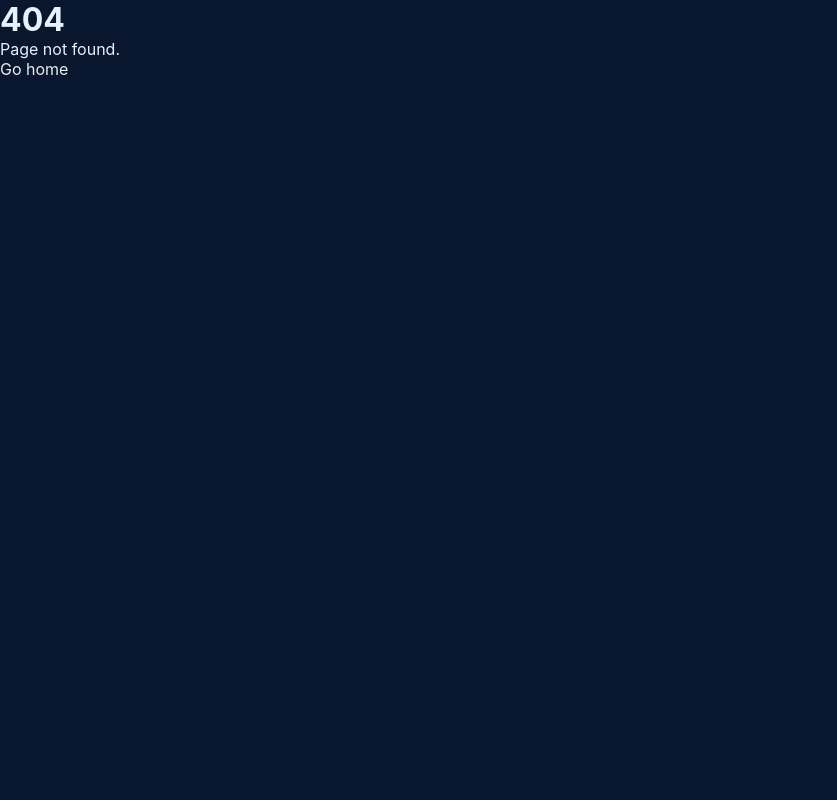
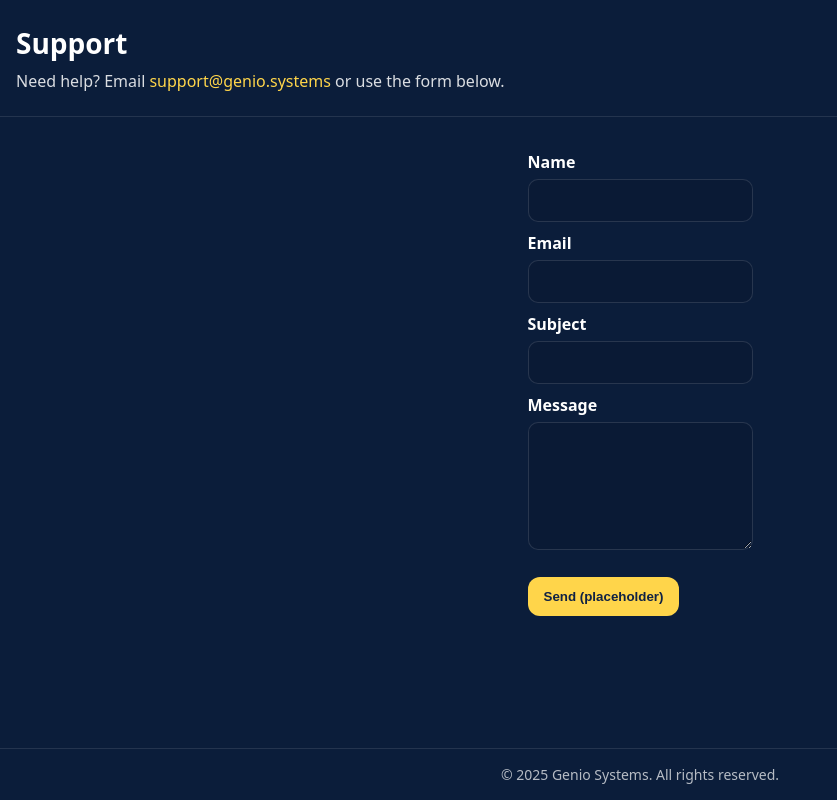
Before and after one commit to genio-ai/genio-os, a Next.js app: page /support in a window 1280 px wide. Before the commit this address had no page. Shown: the whole page, without its empty margins (0-837 px from the left). Built offline with nearby package versions, Linux system fonts and the light colour scheme.

Commit message:
Create support.js

```diff
--- /dev/null
+++ b/pages/support.js
@@ -0,0 +1,153 @@
+// pages/support.js
+import { useState } from "react";
+
+export default function Support() {
+  const [form, setForm] = useState({ name: "", email: "", subject: "", message: "" });
+  const [sent, setSent] = useState(false);
+
+  const onChange = (e) => setForm({ ...form, [e.target.name]: e.target.value });
+
+  const onSubmit = (e) => {
+    e.preventDefault();
+    // Placeholder submit: open mailto prefilled (no backend yet)
+    const body =
+      `Name: ${form.name}\nEmail: ${form.email}\nSubject: ${form.subject}\n\n${form.message}`;
+    window.location.href = `mailto:support@genio.systems?subject=${encodeURIComponent(
+      "[Genio Support] " + (form.subject || "")
+    )}&body=${encodeURIComponent(body)}`;
+    setSent(true);
+  };
+
+  return (
+    <div style={styles.page}>
+      <header style={styles.header}>
+        <h1 style={styles.title}>Support</h1>
+        <p style={styles.subtitle}>
+          Need help? Email{" "}
+          <a href="mailto:support@genio.systems" style={styles.link}>
+            support@genio.systems
+          </a>{" "}
+          or use the form below.
+        </p>
+      </header>
+
+      <main style={styles.main}>
+        <form onSubmit={onSubmit} style={styles.form} noValidate>
+          <Field label="Name" name="name" value={form.name} onChange={onChange} />
+          <Field label="Email" name="email" type="email" value={form.email} onChange={onChange} />
+          <Field label="Subject" name="subject" value={form.subject} onChange={onChange} />
+          <TextArea
+            label="Message"
+            name="message"
+            rows={6}
+            value={form.message}
+            onChange={onChange}
+          />
+
+          <button type="submit" style={styles.button}>
+            Send (placeholder)
+          </button>
+
+          {sent && (
+            <p style={styles.note}>
+              Message window opened. If it didn’t, email us directly:
+              {" "}
+              <a href="mailto:support@genio.systems" style={styles.link}>support@genio.systems</a>
+            </p>
+          )}
+        </form>
+      </main>
+
+      <footer style={styles.footer}>
+        <p style={styles.footerText}>© 2025 Genio Systems. All rights reserved.</p>
+      </footer>
+    </div>
+  );
+}
+
+function Field({ label, name, type = "text", value, onChange }) {
+  const id = `field-${name}`;
+  return (
+    <div style={styles.field}>
+      <label htmlFor={id} style={styles.label}>{label}</label>
+      <input
+        id={id}
+        name={name}
+        type={type}
+        value={value}
+        onChange={onChange}
+        style={styles.input}
+        autoComplete="off"
+        required={name !== "subject"} // subject optional
+      />
+    </div>
+  );
+}
+
+function TextArea({ label, name, rows = 4, value, onChange }) {
+  const id = `field-${name}`;
+  return (
+    <div style={styles.field}>
+      <label htmlFor={id} style={styles.label}>{label}</label>
+      <textarea
+        id={id}
+        name={name}
+        rows={rows}
+        value={value}
+        onChange={onChange}
+        style={{ ...styles.input, height: "auto", minHeight: 120, resize: "vertical" }}
+        required
+      />
+    </div>
+  );
+}
+
+const styles = {
+  page: {
+    fontFamily:
+      "ui-sans-serif, system-ui, -apple-system, Segoe UI, Roboto, Helvetica, Arial, sans-serif",
+    background: "#0B1D3A",
+    color: "#fff",
+    minHeight: "100vh",
+    display: "flex",
+    flexDirection: "column",
+  },
+  header: {
+    padding: "24px 16px",
+    borderBottom: "1px solid rgba(255,255,255,0.1)",
+  },
+  title: { margin: 0, fontSize: 28, fontWeight: 800 },
+  subtitle: { marginTop: 8, color: "rgba(255,255,255,0.85)" },
+  link: { color: "#FFD54A", textDecoration: "none" },
+  main: { flex: 1, padding: "24px 16px", maxWidth: 820, margin: "0 auto" },
+  form: { marginTop: 8 },
+  field: { margin: "10px 0" },
+  label: { display: "block", marginBottom: 6, fontWeight: 600 },
+  input: {
+    width: "100%",
+    padding: 12,
+    borderRadius: 10,
+    border: "1px solid rgba(255,255,255,0.12)",
+    background: "#0A1A35",
+    color: "#fff",
+    fontSize: 15,
+    outline: "none",
+  },
+  button: {
+    marginTop: 12,
+    background: "#FFD54A",
+    color: "#102244",
+    border: "none",
+    borderRadius: 12,
+    padding: "12px 16px",
+    fontWeight: 800,
+    cursor: "pointer",
+  },
+  note: { marginTop: 10, color: "rgba(255,255,255,0.85)" },
+  footer: {
+    padding: 16,
+    borderTop: "1px solid rgba(255,255,255,0.1)",
+    textAlign: "center",
+  },
+  footerText: { fontSize: 14, color: "rgba(255,255,255,0.7)", margin: 0 },
+};
```
